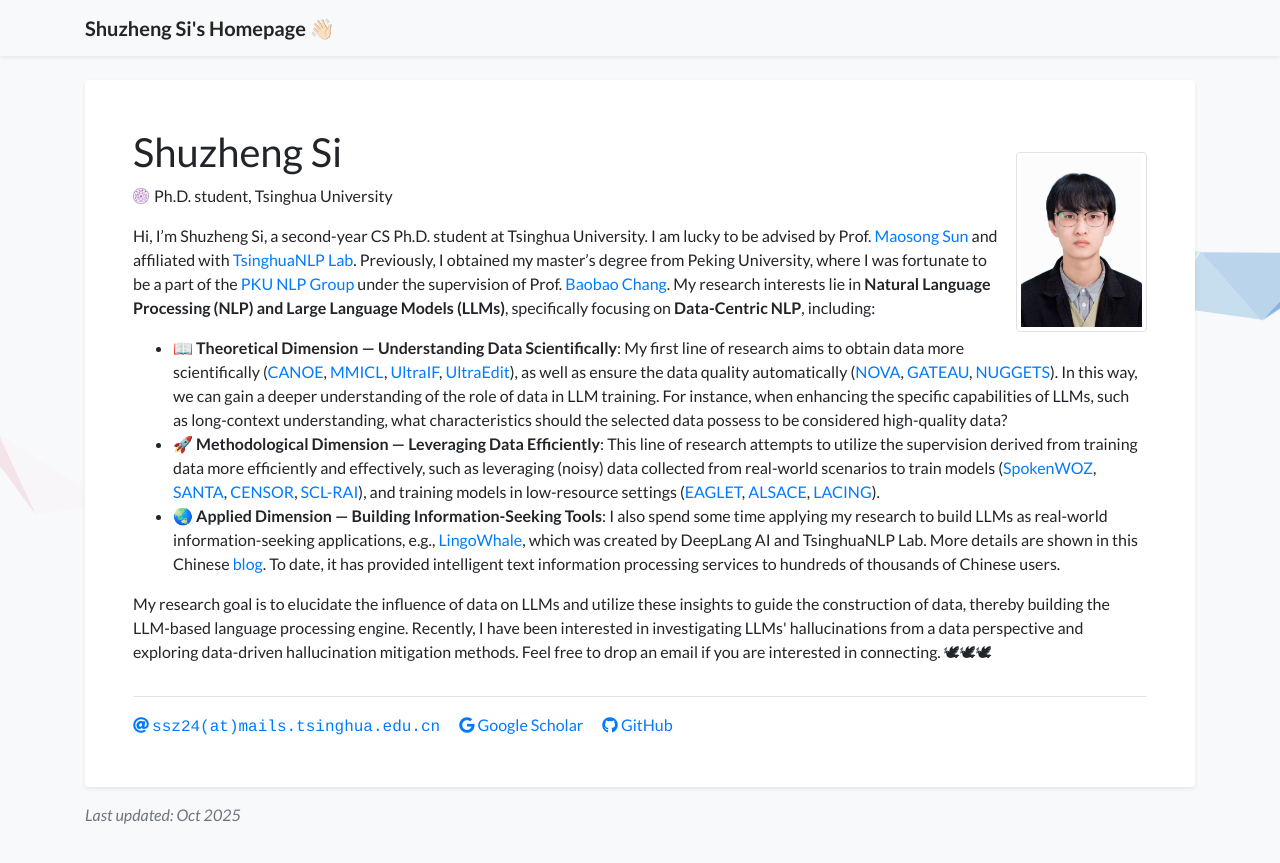
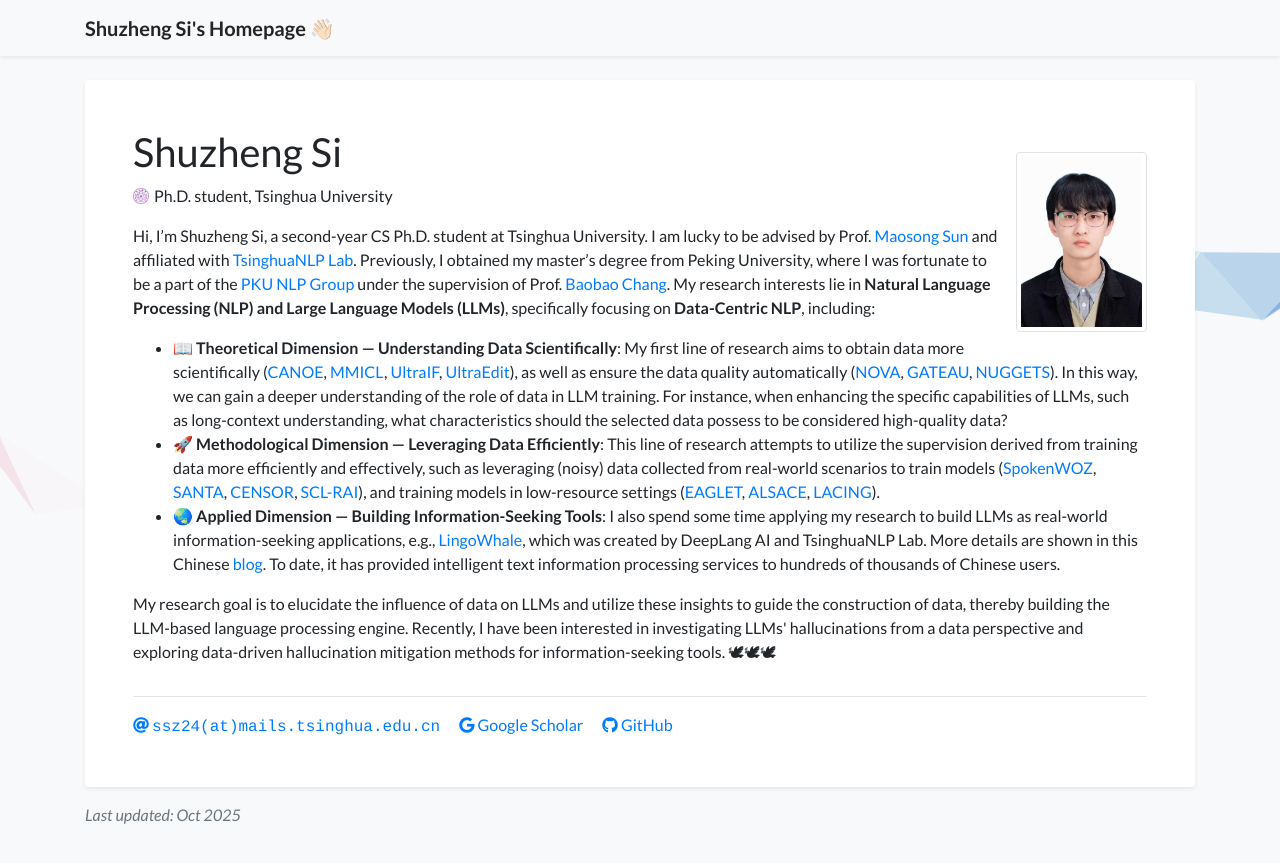
Before and after one commit to S1s-Z/s1s-z.github.io, a Jekyll site: the page built from index.html, in a window 1280 px wide. Shown: the top 863 px of the page. Built offline with Jekyll 4.4.1, drawn with Linux system fonts in a browser that asks for light colours; a style sheet for code colours, icons or effects is not loaded.

Commit message:
Update profile.yml

```diff
--- a/_data/profile.yml
+++ b/_data/profile.yml
@@ -33,7 +33,7 @@
       </li>
   </ul>
 
-  My research goal is to elucidate the influence of data on LLMs and utilize these insights to guide the construction of data, thereby building the LLM-based language processing engine. Recently, I have been interested in investigating LLMs' hallucinations from a data perspective and exploring data-driven hallucination mitigation methods. Feel free to drop an email if you are interested in connecting. 🕊🕊🕊
+  My research goal is to elucidate the influence of data on LLMs and utilize these insights to guide the construction of data, thereby building the LLM-based language processing engine. Recently, I have been interested in investigating LLMs' hallucinations from a data perspective and exploring data-driven hallucination mitigation methods for information-seeking tools. 🕊🕊🕊
 
 
 
```
